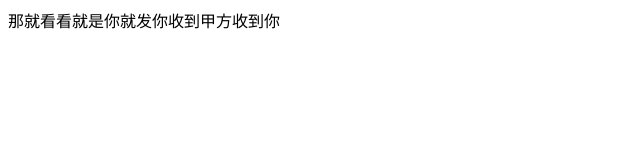
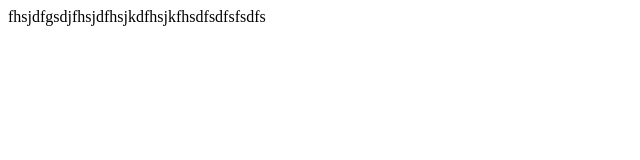
Before and after one commit to XRXxrx/project_02, a plain HTML site: page index.html in a window 1280 px wide. Shown: the whole page, without its empty margins (0-640 px from the left). Drawn offline with Linux system fonts and the light colour scheme.

```diff
--- a/index.html
+++ b/index.html
@@ -11,7 +11,7 @@
 </head>
 
 <body>
-    那就看看就是你就发你收到甲方收到你
+    fhsjdfgsdjfhsjdfhsjkdfhsjkfhsdfsdfsfsdfs
 </body>
 
 </html>
```
